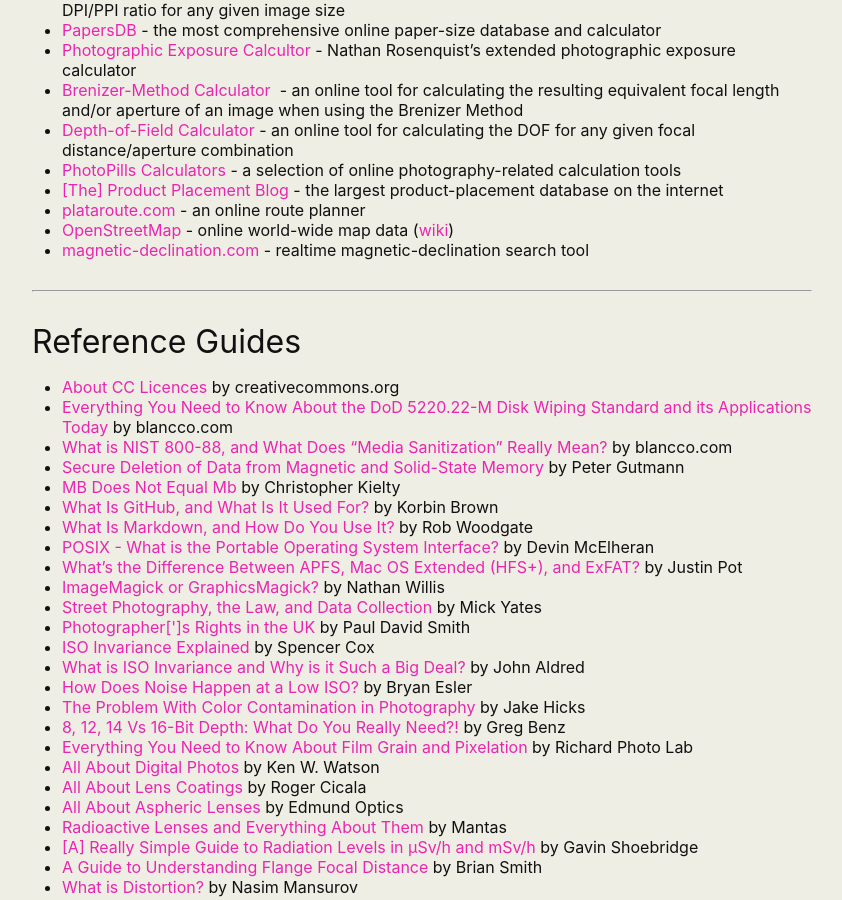
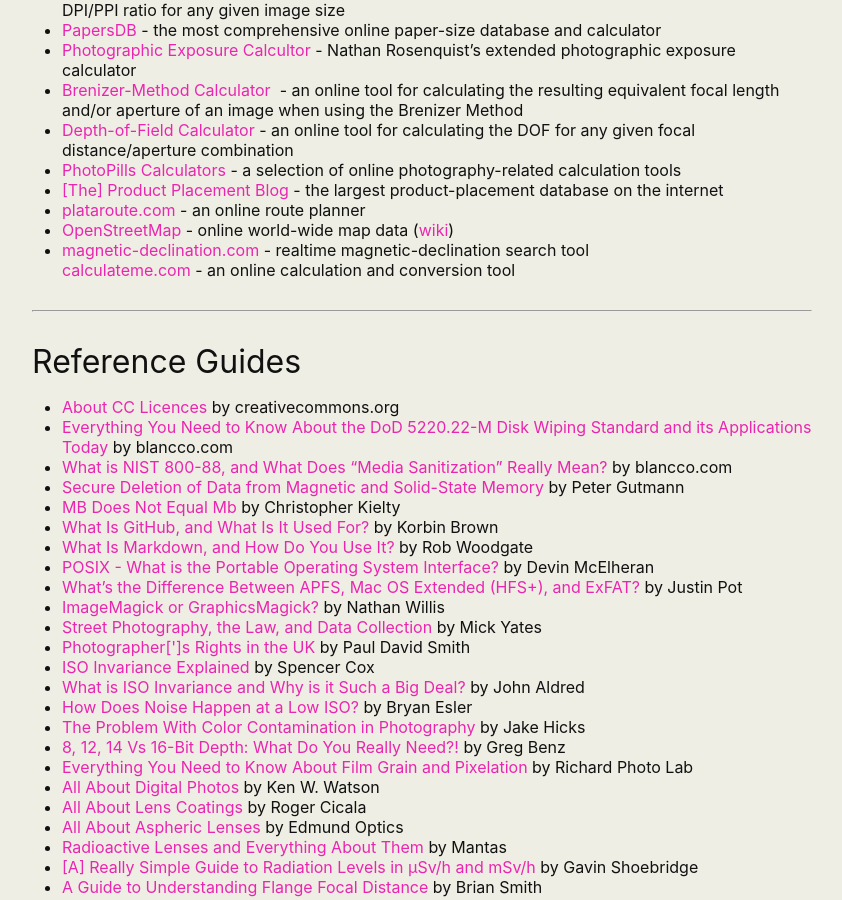
Before and after one commit to martbetz/martbetz.github.io, a Jekyll site: the page built from useful-links.html, in a window 1280 px wide and 900 px high, scrolled down 6008 px. Shown: the whole window, without its empty margins (218-1060 px from the left). Built offline with Jekyll 4.4.1, drawn with Linux system fonts in a browser that asks for light colours.

Commit message:
Update useful-links.html

```diff
--- a/useful-links.html
+++ b/useful-links.html
@@ -272,6 +272,7 @@
 <li><a href="https://www.plotaroute.com">plataroute.com</a> - an online route planner</li>
 <li><a href="https://www.openstreetmap.org/#map=5/53.552/6.095">OpenStreetMap</a> - online world-wide map data (<a href="https://wiki.openstreetmap.org/wiki/Main_Page">wiki</a>)</li>
 <li><a href="https://www.magnetic-declination.com/">magnetic-declination.com</a> - realtime magnetic-declination search tool</li>
+<!i><a href="https://www.calculateme.com/">calculateme.com</a> - an online calculation and conversion tool</li>
 </ul>
 <hr>
 
```
